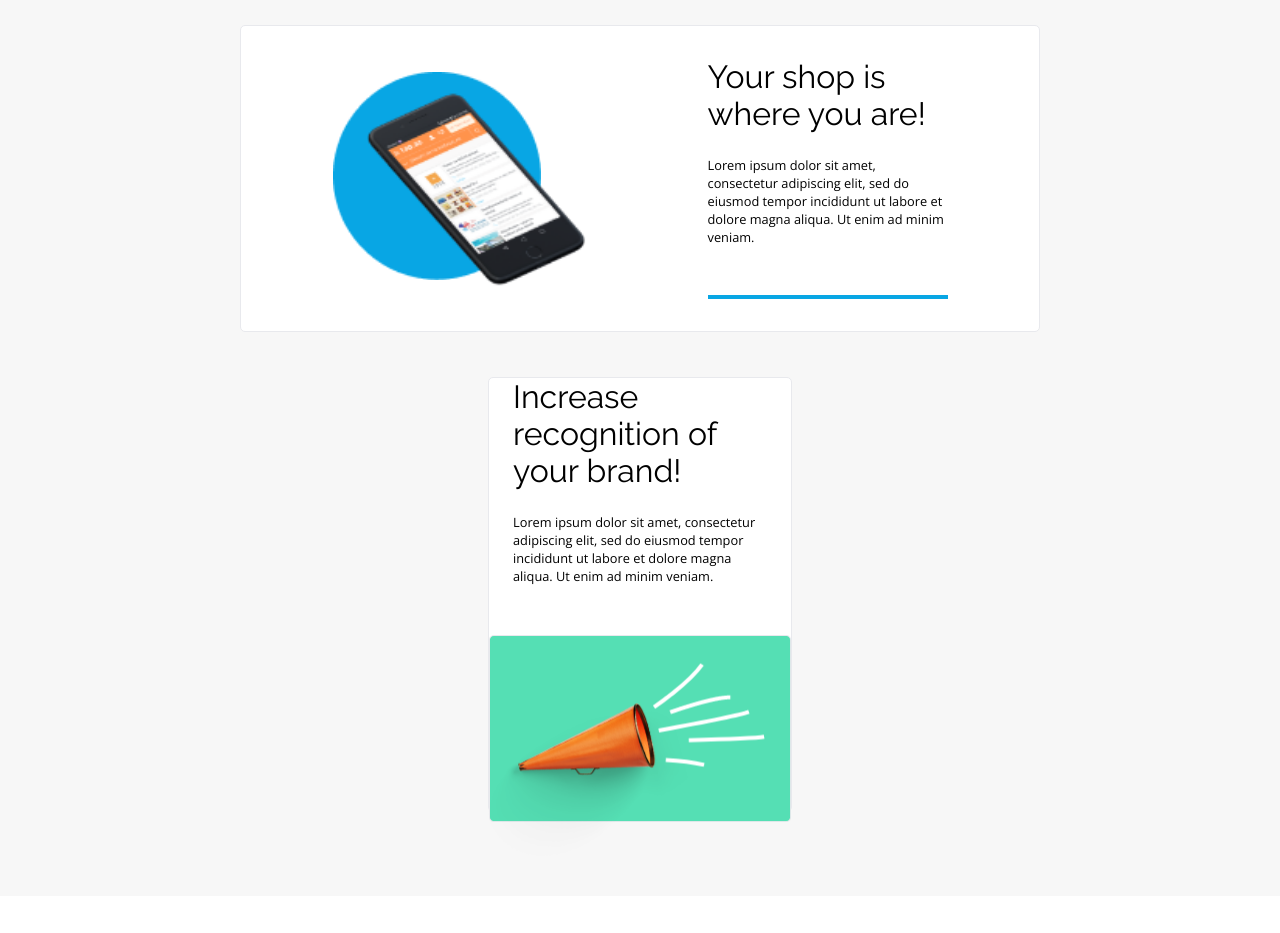
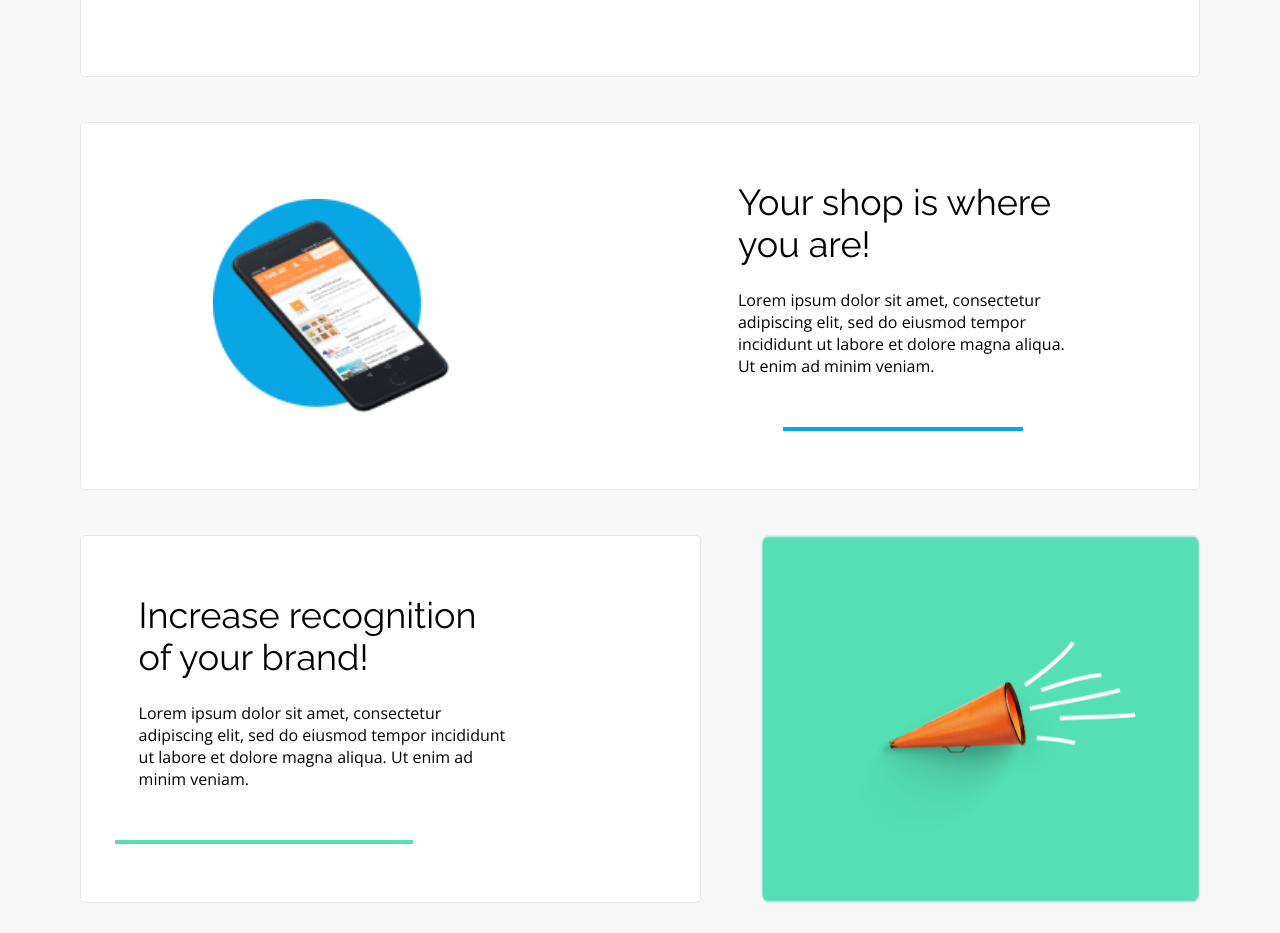
Before and after one commit to AntonioMangado/Proyecto-1_HMTL-CSS, a website: page index.html in a window 1280 px wide. Shown: the part 1533-2466 px from the top of the page. Drawn offline with nearby package versions, Linux system fonts and the light colour scheme.

Commit message:
ADD/ media queries for benefits section

```diff
--- a/index.html
+++ b/index.html
@@ -63,12 +63,12 @@
             <article class="benefits__article">
                 <div>
                     <img class="img--center"src="./assets/macbook.png" alt="">
-                    <img class="img--absolute" src="./assets/circle-red.png" alt="">
+                    <img class="img--absolute" src="./assets/rectangle-red.png" alt="">
                 </div>
                 <div>
                     <h2 class="benefits__article__title">Be always first</h2>
                     <p class="benefits__article__text">Lorem ipsum dolor sit amet, consectetur adipiscing elit, sed do eiusmod tempor incididunt ut labore et dolore magna aliqua. Ut enim ad minim veniam.</p>
-                    <div class="benefits__article__decor"></div>
+                    <div class="benefits__article__decor red"></div>
                 </div>
 
             </article>
@@ -77,17 +77,21 @@
                     <img class="blue-circle"src="./assets/circle-blue.png" alt="">
                     <img class="phone" src="./assets/iphone.png" alt="">
                 </div>
-                <div>
+                <div >
                     <h2 class="benefits__article__title">Your shop is where you are!</h2>
                     <p class="benefits__article__text">Lorem ipsum dolor sit amet, consectetur adipiscing elit, sed do eiusmod tempor incididunt ut labore et dolore magna aliqua. Ut enim ad minim veniam.</p>
-                    <div class="benefits__article__decor"></div>
+                    <div class="benefits__article__decor blue"></div>
                 </div>
 
             </article>
             <article class="benefits__article--nopadding">
-                <h2 class="benefits__article__title innerpadding">Increase recognition of your brand!</h2>
-                <p class="benefits__article__text innerpadding">Lorem ipsum dolor sit amet, consectetur adipiscing elit, sed do eiusmod tempor incididunt ut labore et dolore magna aliqua. Ut enim ad minim veniam.</p>
-                <div>
+                <div class="text">
+                    <h2 class="benefits__article__title innerpadding">Increase recognition of your brand!</h2>
+                    <p class="benefits__article__text innerpadding">Lorem ipsum dolor sit amet, consectetur adipiscing elit, sed do eiusmod tempor incididunt ut labore et dolore magna aliqua. Ut enim ad minim veniam.</p>
+                    <div class="benefits__article__decor green"></div>
+                </div>
+
+                <div class="images">
                     <img class="green-rectangle"src="./assets/rectangle-green.png" alt="">
                     <img class="trumpet"src="./assets/trumpet.png" alt="">
                 </div>
--- a/input.scss
+++ b/input.scss
@@ -188,7 +188,7 @@ body {
                 padding: 0 1.5rem;
             }
 
-            div {
+            > div {
 
                 margin-top: 1.5rem;
                 height: 11rem;
@@ -545,21 +545,33 @@ footer {
     }
 
     .benefits {
+
         &__article {
-            width: 800px;
+            width: 70rem;
+            height: 23rem;
             display: flex;
             flex-direction: row-reverse;
             align-items: center;
             text-align: left;
+            padding: 0 2.1rem;
+
+            > div {
+                width: 20.6rem;
+            }
 
             &__text {
                 margin-bottom: 3.1rem;
-                font-size: 0.8rem;
+                font-size: 1rem;
             }
 
-            &__decor {
-                width: 70%;
+            &__decor.red {
                 border-bottom: 4px solid #FB3B64;
+            }
+            &__decor.blue {
+                border-bottom: 4px solid #08A6E4;
+            }
+            &__decor.green {
+                border-bottom: 4px solid #55DFB4;
             }
 
             &:nth-of-type(2) {
@@ -569,40 +581,91 @@ footer {
             &__title {
                 margin-top: 0;
                 text-align: left;
+                font-size: 2.25rem;
             }
 
             .phone {
                 position: absolute;
                 z-index: 50;
                 top: 17px;
-                right: -46px;
+                right: 59px;
                 width: 17rem;
             }
+
+            &--nopadding {
+                width: 70rem;
+                display: flex;
+                align-items: center;
+                text-align: left;
+                padding: 0;
+                margin: 0 auto 2.8rem;
+                position: relative;
+                gap: 60px;
+                background-color: #f7f7f7;
+                border: none;
+
+                > div {
+                    margin-top: 0;
+                    background-color: white;
+                    border: 1px solid #e5e5e5;
+                    border-radius: 5px;
+                    height: 23rem;
+                }
+
+                > .images {
+                    width: 27.5rem;
+                    border: none;
+
+                    .green-rectangle {
+                        width: 100%;
+                        height: 100%;
+                    }
+
+                    .trumpet {
+                        position: absolute;
+                        z-index: 50;
+                        bottom: 54px;
+                        right: 63px;
+                    }
+                }
+
+                > .text {
+                    width: 38.9rem;
+                    padding: 0 10rem 0 2.1rem;
+                    display: flex;
+                    flex-direction: column;
+                    justify-content: center;
+
+                    h2 {
+                        font-size: 2.25rem;
+                    }
+
+                    p {
+                        font-size: 1rem;;
+                    }
+
+                    .green {
+                        width: 70%
+                    };
+                }
+            }
+        }
 
             .blue-circle {
                 width: 13rem;
             }
 
             .img--center {
-                width: 111%;
+                width: 99%;
             }
 
             .img--absolute {
                 position: absolute;
-                top: -34px;
-                right: -35px;
-                width: 8rem;
+                top: -49px;
+                right: -17px;
+                width: 11rem;
             }
 
 
         }
-
-
     }
-
-    body > main > section.benefits > article:nth-child(2) > div:nth-child(2) > div {
-        border-bottom: 4px solid #08A6E4;
-    }
-
-
-}
```
Also changed, not shown: assets/rectangle-red.png (added), styles/input.css, 1 other file.
